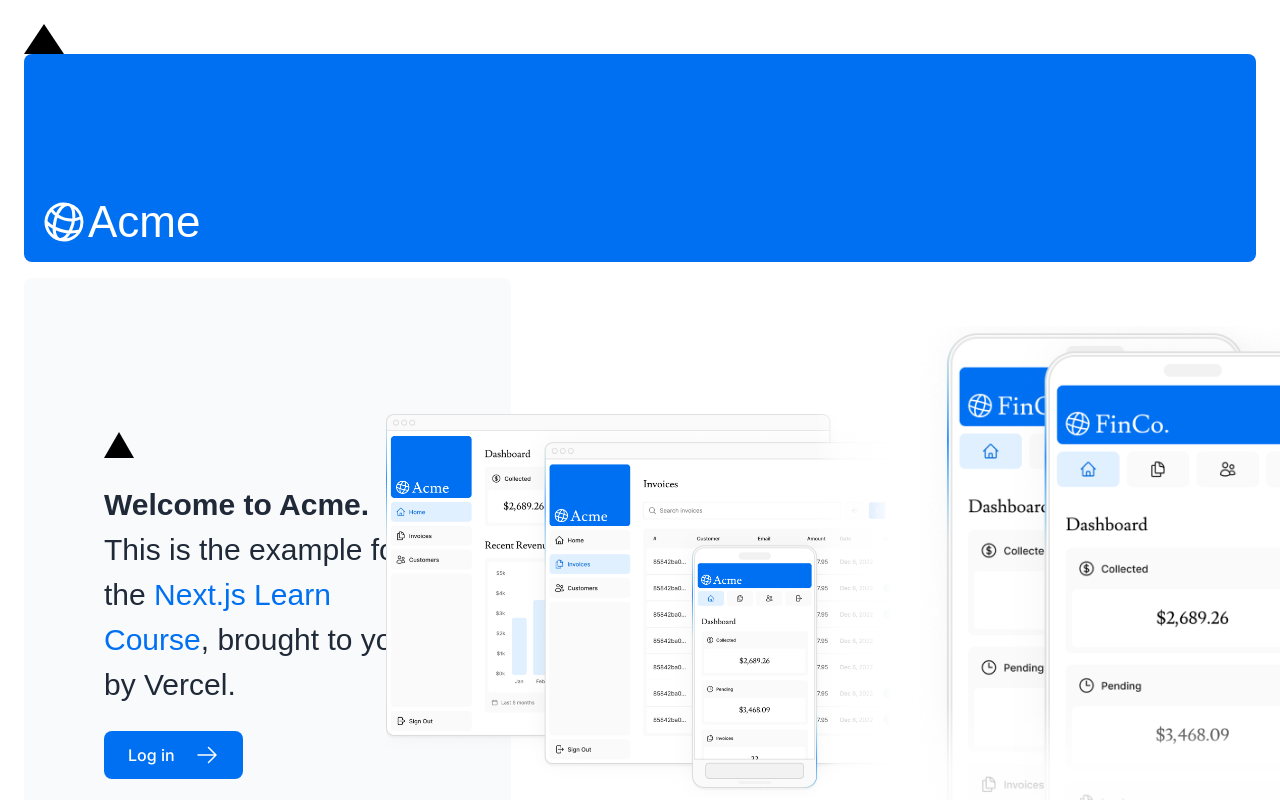
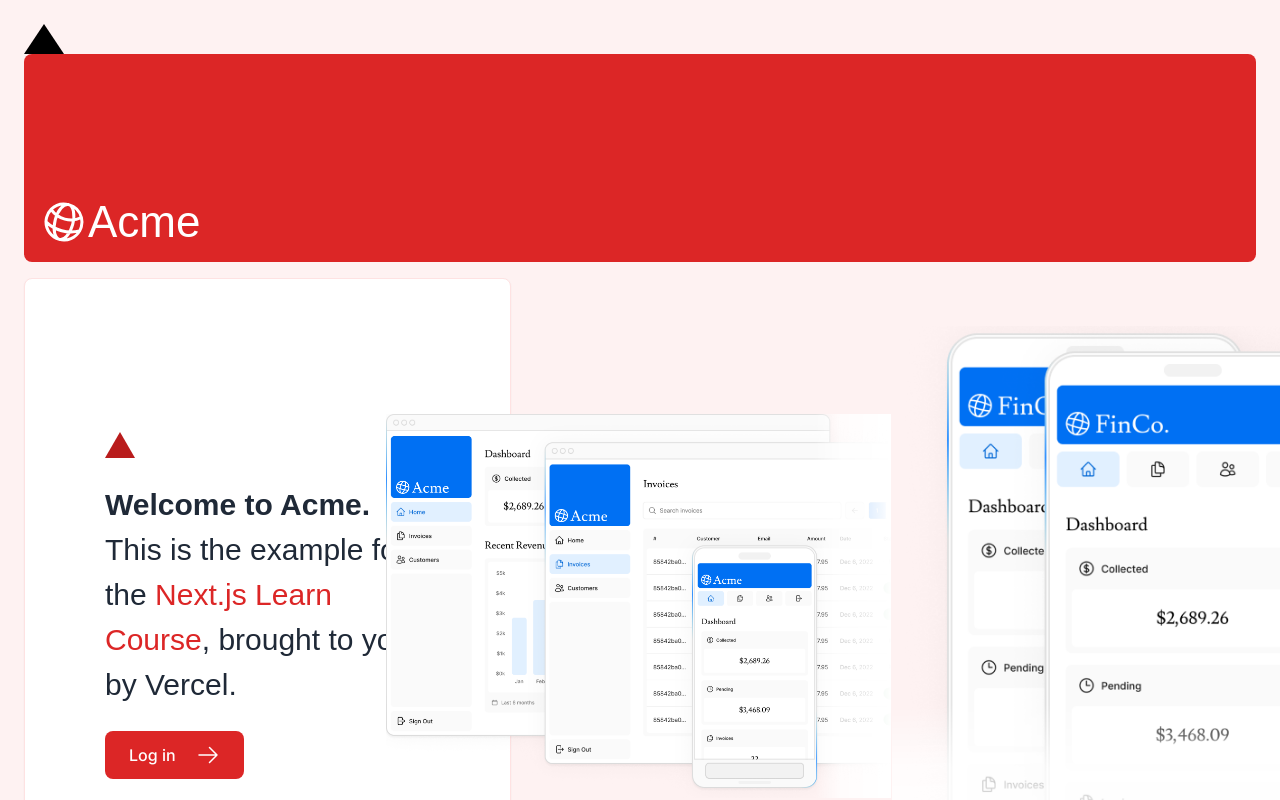
Before and after one commit to cheikhwade07/Soki, a Next.js app: page / in a window 1280 px wide. Shown: the top 800 px of the page. Built offline with nearby package versions, Linux system fonts and the light colour scheme; a web font is replaced by a local one.

Commit message:
change main page to red

```diff
--- a/app/page.tsx
+++ b/app/page.tsx
@@ -6,26 +6,26 @@
 import Image from 'next/image';
 export default function Page() {
   return (
-    <main className="flex min-h-screen flex-col p-6">
+    <main className="flex min-h-screen flex-col bg-red-50 p-6">
       <div className={styles.shape} />
-      <div className="flex h-20 shrink-0 items-end rounded-lg bg-blue-500 p-4 md:h-52">
+      <div className="flex h-20 shrink-0 items-end rounded-lg bg-red-600 p-4 md:h-52">
         {<AcmeLogo /> }
       </div>
       <div className="mt-4 flex grow flex-col gap-4 md:flex-row">
-        <div className="flex flex-col justify-center gap-6 rounded-lg bg-gray-50 px-6 py-10 md:w-2/5 md:px-20">
+        <div className="flex flex-col justify-center gap-6 rounded-lg border border-red-100 bg-white px-6 py-10 shadow-sm md:w-2/5 md:px-20">
           <div
-              className="relative w-0 h-0 border-l-[15px] border-r-[15px] border-b-[26px] border-l-transparent border-r-transparent border-b-black"
+              className="relative h-0 w-0 border-l-[15px] border-r-[15px] border-b-[26px] border-l-transparent border-r-transparent border-b-red-700"
           />
           <p className={`${lusitana.className} text-xl text-gray-800 md:text-3xl md:leading-normal`}>
             <strong>Welcome to Acme.</strong> This is the example for the{' '}
-            <a href="https://nextjs.org/learn/" className="text-blue-500">
+            <a href="https://nextjs.org/learn/" className="text-red-600">
               Next.js Learn Course
             </a>
             , brought to you by Vercel.
           </p>
           <Link
             href="/login"
-            className="flex items-center gap-5 self-start rounded-lg bg-blue-500 px-6 py-3 text-sm font-medium text-white transition-colors hover:bg-blue-400 md:text-base"
+            className="flex items-center gap-5 self-start rounded-lg bg-red-600 px-6 py-3 text-sm font-medium text-white transition-colors hover:bg-red-500 md:text-base"
           >
             <span>Log in</span> <ArrowRightIcon className="w-5 md:w-6" />
           </Link>
```
